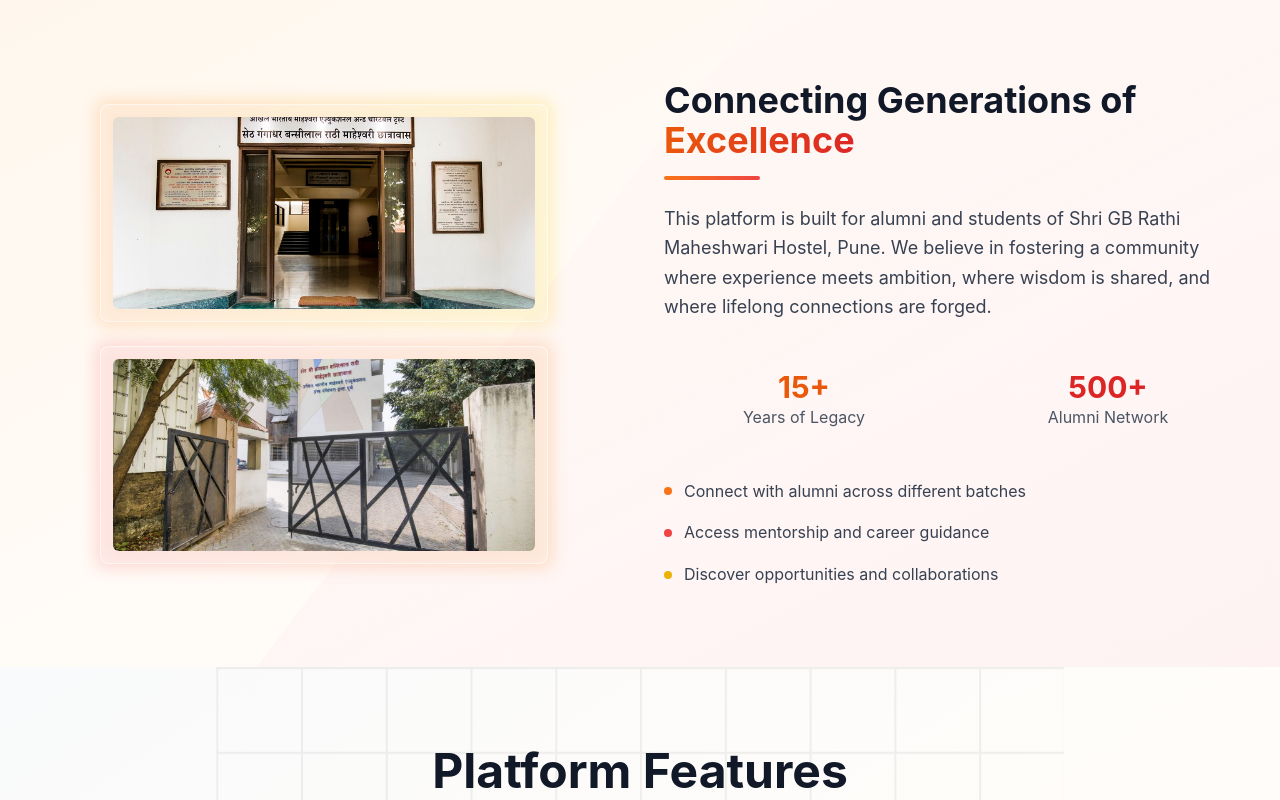
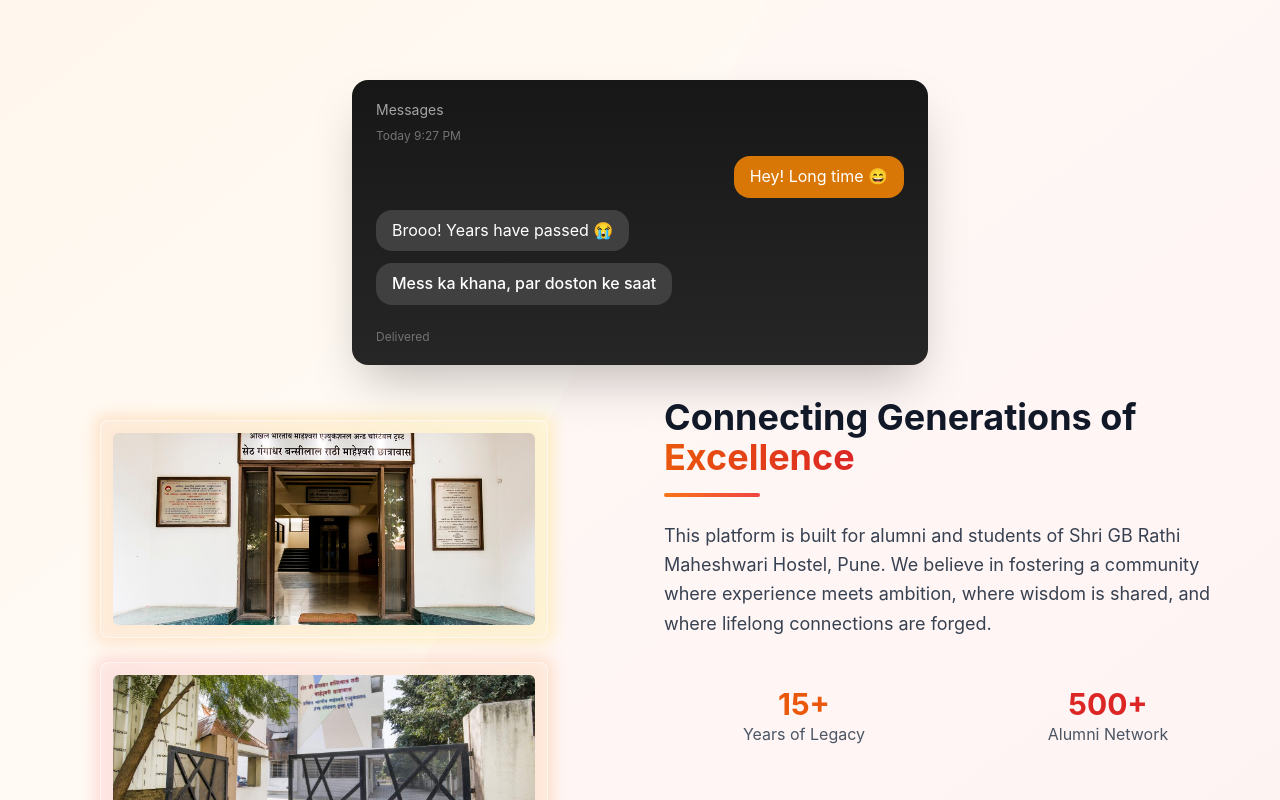
Before and after one commit to vivek-rx/sgbrmh-alumni-connect, a React (Vite) app: page / in a window 1280 px wide. Shown: the part 880-1680 px from the top of the page. Built offline with nearby package versions, Linux system fonts and the light colour scheme; no server answers.

Commit message:
added a typewriter component

```diff
--- a/src/components/About.tsx
+++ b/src/components/About.tsx
@@ -1,4 +1,5 @@
 import { motion } from 'framer-motion';
+import TypewriterDemo from './TypewriterDemo';
 
 export function About() {
   return (
@@ -15,8 +16,9 @@
       </div>
 
       <div className="relative z-10 max-w-7xl mx-auto px-4 sm:px-6 lg:px-8">
-        <div className="grid grid-cols-1 lg:grid-cols-2 gap-12 items-center">
-
+        {/* Top banner */}
+        <TypewriterDemo />
+        <div className="mt-8 grid grid-cols-1 lg:grid-cols-2 gap-12 items-center">
           {/* Left Side - Image Collage */}
           <motion.div
             className="relative"
--- a/src/components/Footer.tsx
+++ b/src/components/Footer.tsx
@@ -32,7 +32,7 @@
               </li>
               <li>
                 <Link to="/alumni" className="hover:text-white transition-colors">
-                  Year Book
+                  Yearbook
                 </Link>
               </li>
               <li>
--- a/src/components/Navbar.tsx
+++ b/src/components/Navbar.tsx
@@ -16,7 +16,7 @@
 
   const navigation = [
     { name: 'Home', to: '/' },
-    { name: 'Year Book', to: '/alumni' },
+    { name: 'Yearbook', to: '/alumni' },
     { name: 'Jobs', to: '/jobs' },
     { name: 'Events', to: '/events' },
   ];
--- /dev/null
+++ b/src/components/TypewriterDemo.tsx
@@ -0,0 +1,81 @@
+"use client"
+import React, { ReactNode, useEffect, useState } from "react"
+
+type TypewriterProps = {
+  texts: string[]
+  delay?: number // seconds to pause after a full line
+  baseText?: string
+}
+
+function Typewriter({ texts, delay = 2, baseText = "" }: TypewriterProps) {
+  const [textIndex, setTextIndex] = useState(0)
+  const [display, setDisplay] = useState(baseText)
+  const [charIndex, setCharIndex] = useState(0)
+
+  useEffect(() => {
+    let typingTimer: number | undefined
+    const current = texts[textIndex]
+
+    if (charIndex <= current.length) {
+      typingTimer = window.setTimeout(() => {
+        setDisplay(baseText + current.slice(0, charIndex))
+        setCharIndex((c) => c + 1)
+      }, 60)
+    } else {
+      // finished typing — pause then move to next
+      typingTimer = window.setTimeout(() => {
+        setCharIndex(0)
+        setTextIndex((i) => (i + 1) % texts.length)
+      }, delay * 1000)
+    }
+
+    return () => window.clearTimeout(typingTimer)
+  }, [charIndex, textIndex, texts, delay, baseText])
+
+  return <span className="font-medium">{display}</span>
+}
+
+export function TypewriterDemo() {
+  const texts = [
+    "Haha, yaad hai wo hostel ke din... 💭",
+      "Mess ka khana, par doston ke saath sab perfect lagta tha 😊",
+  "Kab nikal gaye wo saal... samajh hi nahi aaya 🕰️",
+    "Can’t believe we’re alumni now!",
+  ]
+
+  return (
+    <IosOgShellCard>
+      <div className="mr-auto px-4 py-2 mb-3 text-white bg-neutral-700 rounded-2xl">
+        <Typewriter texts={texts} delay={2} baseText="" />
+      </div>
+    </IosOgShellCard>
+  )
+}
+
+function IosOgShellCard({ children }: { children: ReactNode }) {
+  return (
+    <div className="max-w-xs md:max-w-xl md:min-w-80 mx-auto flex flex-col rounded-2xl bg-gradient-to-b from-neutral-900 to-neutral-800 shadow-2xl p-1">
+      <div className="p-4 flex flex-col md:px-5">
+        <div className="mb-2 text-sm text-neutral-400">Messages</div>
+        <div className="mb-3 text-xs text-neutral-500">Today 9:27 PM</div>
+
+        {/* Old friend message */}
+        <div className="ml-auto px-4 py-2 mb-3 text-white bg-amber-600 rounded-2xl">
+          <span>Hey! Long time 😄</span>
+        </div>
+
+        {/* You reply */}
+        <div className="mr-auto px-4 py-2 mb-3 text-white bg-neutral-700 rounded-2xl">
+          <span>Brooo! Years have passed 😭</span>
+        </div>
+
+        {/* Typewriter continues the convo */}
+        {children}
+
+        <div className="mt-3 text-xs text-neutral-500">Delivered</div>
+      </div>
+    </div>
+  )
+}
+
+export default TypewriterDemo
--- a/src/pages/AlumniDirectory.tsx
+++ b/src/pages/AlumniDirectory.tsx
@@ -64,7 +64,7 @@
       setAlumni(data || []);
     } catch (err: any) {
       setError(err.message || 'Failed to load alumni');
-      toast.error('Failed to load Year Book');
+      toast.error('Failed to load Yearbook');
     } finally {
       setLoading(false);
     }
--- a/src/pages/Home.tsx
+++ b/src/pages/Home.tsx
@@ -9,7 +9,7 @@
 export default function Home() {
   const features = [
     {
-      title: 'Year Book',
+      title: 'Yearbook',
       description: 'Connect with alumni from different batches and explore their professional journeys.',
       icon: Users,
       link: '/alumni'
```
